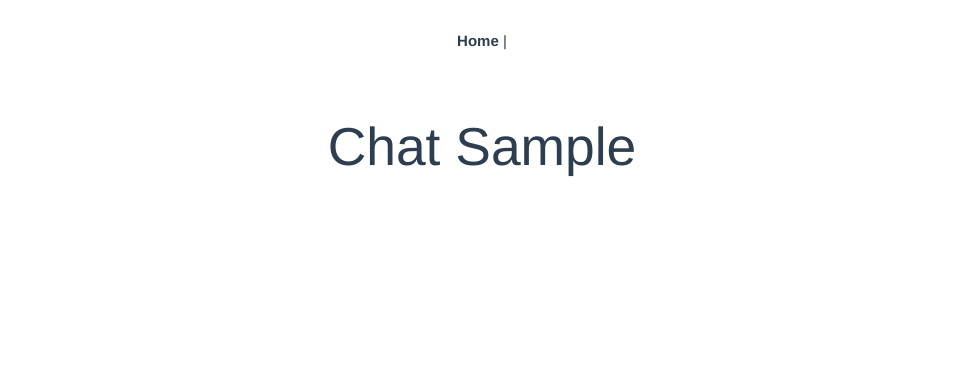
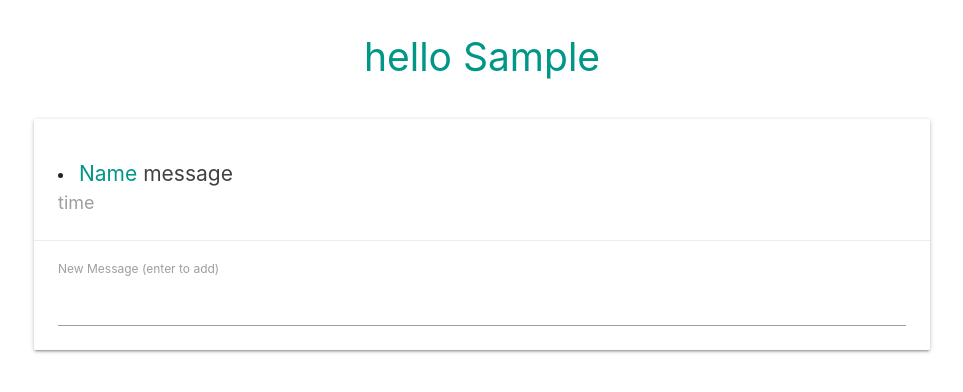
Before and after one commit to nour-jaouadii/real_time_chat_app, a Vue app: page / in a window 1280 px wide. Both pictures are taken after typing "Sample" into the empty fields and a click on the button "ENTER CHAT". Shown: the top 392 px of the page, without its empty margins (158-1121 px from the left). Built offline with nearby package versions, Linux system fonts and the light colour scheme.

Commit message:
creating chat window and NewMessage Component

```diff
--- a/public/index.html
+++ b/public/index.html
@@ -7,7 +7,8 @@
        <!--Import Google Icon Font-->
        <link href="https://fonts.googleapis.com/icon?family=Material+Icons" rel="stylesheet">
       <!-- Compiled and minified CSS -->
-      <link rel="stylesheet" href="https://cdnjs.cloudflare.com/ajax/libs/materialize/1.0.0/css/materialize.min.css">  <!-- Compiled and minified CSS -->
+      <link rel="stylesheet" href="https://cdnjs.cloudflare.com/ajax/libs/materialize/1.0.0/css/materialize.min.css">
+      <!-- Compiled and minified CSS -->
       <link rel="stylesheet" href="https://cdnjs.cloudflare.com/ajax/libs/materialize/1.0.0/css/materialize.min.css">
     <link rel="icon" href="<%= BASE_URL %>favicon.ico">
     <title><%= htmlWebpackPlugin.options.title %></title>
--- a/src/App.vue
+++ b/src/App.vue
@@ -1,14 +1,14 @@
 <template>
   <div id="app">
     <div id="nav">
-      <router-link to="/">Home</router-link> |
+      <!-- <router-link to="/">Home</router-link> | -->
     </div>
     <router-view />
   </div>
 </template>
 
 <style>
-#app {
+/* #app {
   font-family: Avenir, Helvetica, Arial, sans-serif;
   -webkit-font-smoothing: antialiased;
   -moz-osx-font-smoothing: grayscale;
@@ -27,5 +27,5 @@
 
 #nav a.router-link-exact-active {
   color: #42b983;
-}
+} */
 </style>
--- /dev/null
+++ b/src/components/NewMessage.vue
@@ -0,0 +1,28 @@
+<template>
+    <div class="new-message">
+        <form @submit.prevent='addMessage'>
+           <label for="new-message">New Message (enter to add) </label>
+           <input type="text" name="new-message" id="" v-model='newMessage' >
+
+        </form>
+    </div>
+</template>
+
+<script>
+export default {
+    name:'New Message ',
+     props: ['name'], // name from welcome  (we recieve a prop from parent component)
+    data() {
+        return{
+            newMessage: null,
+
+        }
+    },
+    methods: {
+        addMessage(){
+            console.log(this.newMessage, this.name, Date.now)
+
+        }
+    }
+}
+</script>
--- a/src/components/chat.vue
+++ b/src/components/chat.vue
@@ -1,15 +1,33 @@
 <template>
     <div class="chat container">
-        <h2>Chat {{ this.name }}</h2>
+        <h2 class="center teal-text "> hello {{ this.name }}</h2>
+         <div class="card">
+             <div class="card-content">
+                 <ul class="messages"></ul>
+                   <li>
+                     <span class="teal-text">Name </span>
+                     <span class="grey-text text-darken-3">message</span>
+                     <span class="grey-text time">time</span>
+                   </li>
+             </div>
+             <div class="card-action">
+               <NewMessage :name='name' />
+             </div>
+         </div>
     </div>
 </template>
 
 
 
 <script>
+import NewMessage from "@/components/NewMessage"
+
 export default {
   name: "welcome",
-     props: ['name'],
+     props: ['name'], // name from welcome  (we recieve a prop from parent component)
+     components: {
+       NewMessage
+     },
 
   data() {
     return{
@@ -19,6 +37,19 @@
 
 };
 </script>
+
 <style>
+.chat h2 {
+  font-size:2.6em;
+  margin-bottom: 40px;
+}
+.chat span{
+  font-size: 1.4em;
 
+  }
+ .chat .time{
+   display: block;
+   font-size: 1.2em;
+
+ }
 </style>
```
